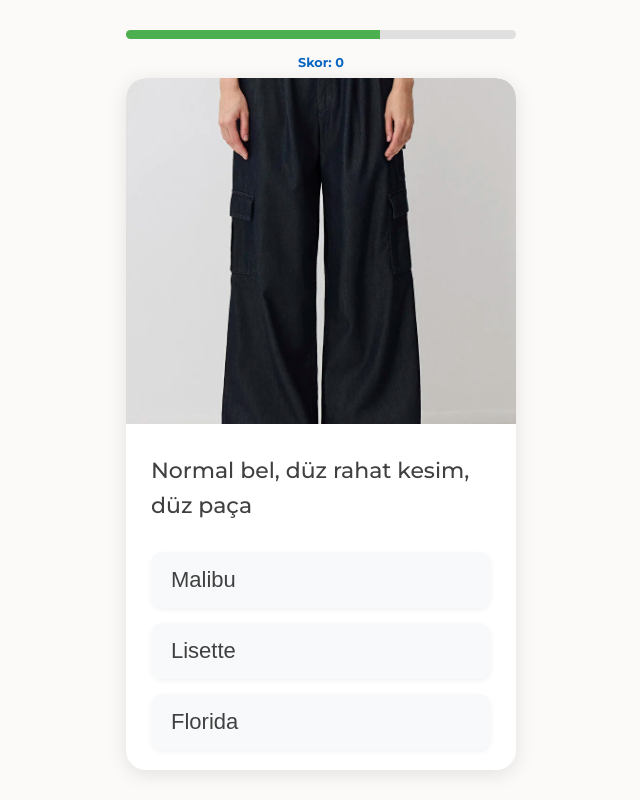
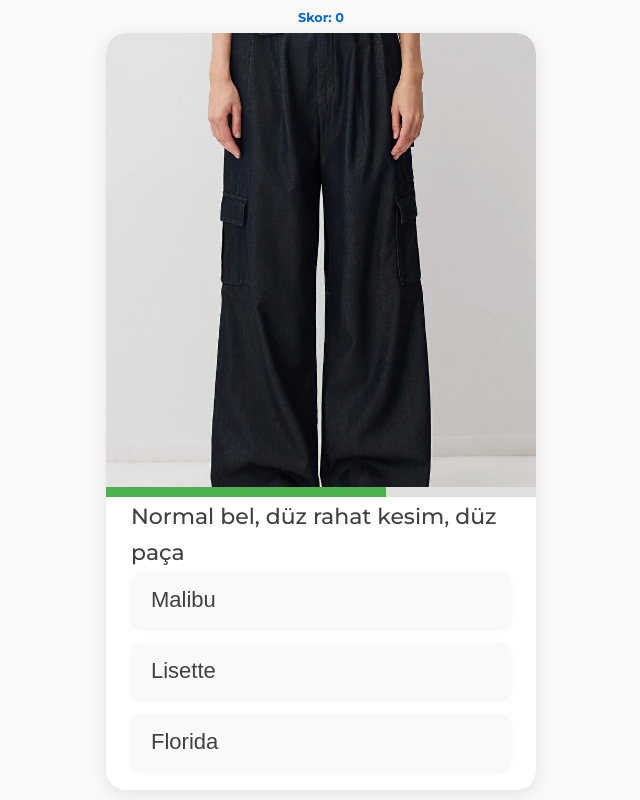
Before and after one commit to rtaner/Mavi, a plain HTML site: page index.html in a window 1280 px wide. Both pictures are taken after a click on the button "DENİM". Shown: the whole page, without its empty margins (319-959 px from the left). Drawn offline with Linux system fonts and the light colour scheme.

Commit message:
Add files via upload

```diff
--- a/index.html
+++ b/index.html
@@ -52,9 +52,7 @@
         </div>
 
         <div class="game-play-screen hidden" id="gamePlayScreen">
-            <div class="progress-bar-container">
-                <div class="progress-bar" id="progressBar"></div>
-            </div>
+
 
             <p class="score-display">Skor: <span id="currentScore">0</span></p>
 
@@ -62,6 +60,9 @@
                 <div class="question-image-container">
                     <img id="questionImage" src="" alt="Soru Resmi" class="question-image">
                 </div>
+				<div class="progress-bar-container">
+                <div class="progress-bar" id="progressBar"></div>
+            </div>
                 <div class="question-text-container">
                     <p id="imageDescription" class="question-text"></p>
                 </div>
--- a/style.css
+++ b/style.css
@@ -39,7 +39,7 @@ body {
     background-color: #FBFAF9;
     width: 100%;
     max-width: 450px;
-    padding: 30px;
+    padding: 10px;
     display: flex;
     flex-direction: column;
     color: var(--text-color-dark);
@@ -220,9 +220,8 @@ body {
     width: 100%;
     height: 10px;
     background-color: #e0e0e0;
-    border-radius: 5px;
     overflow: hidden;
-    margin-bottom: 2vh;
+
 }
 .progress-bar {
     height: 100%;
@@ -248,7 +247,7 @@ body {
 }
 .question-image-container {
     width: 100%;
-    height: 50%;
+    height: 60%;
     overflow: hidden;
     border-top-left-radius: 20px;
     border-top-right-radius: 20px;
@@ -262,7 +261,7 @@ body {
     display: block;
 }
 .question-text-container {
-    padding: 10px 25px;
+    padding: 0px 25px;
     flex-grow: 1;
     display: flex;
     flex-direction: column;
```
